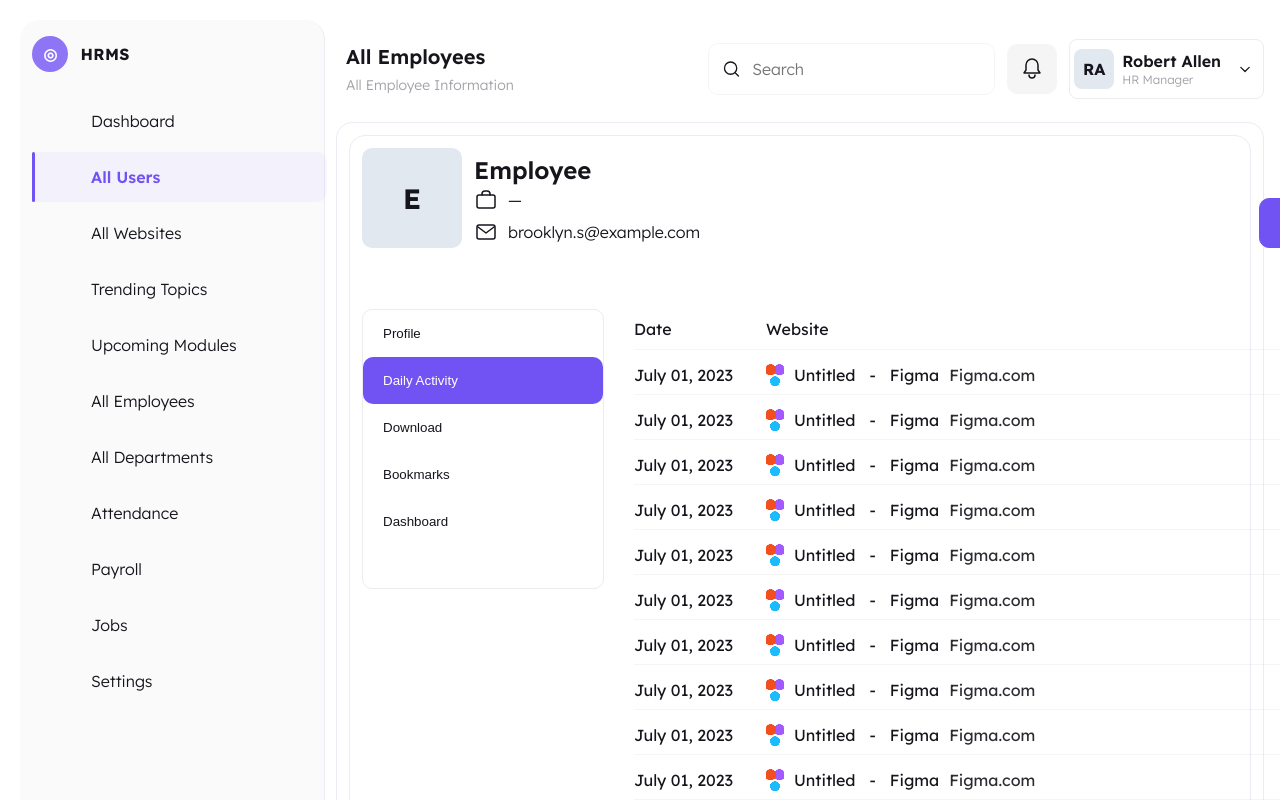
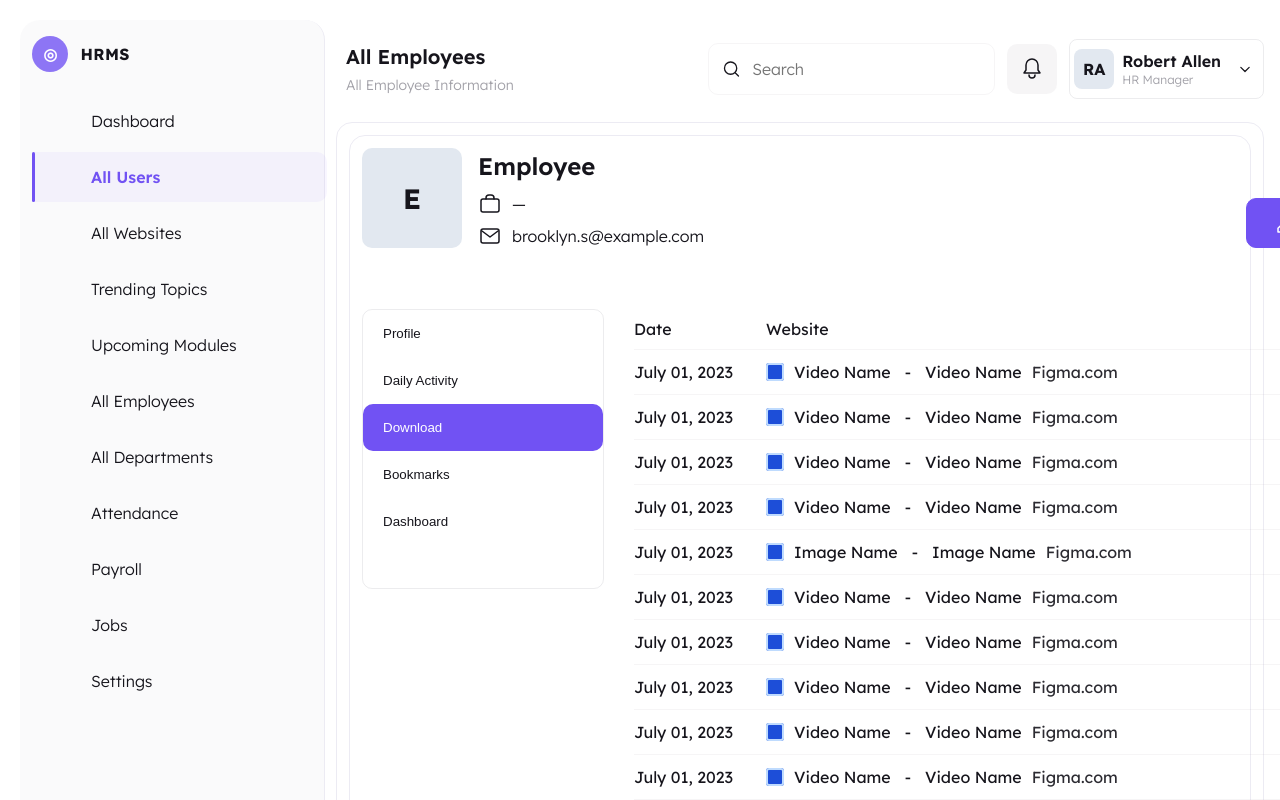
Before and after one commit to saivamshi4121/hrms-frontend, a React (Create React App) app: page /users/1 in a window 1280 px wide. Shown: the top 800 px of the page. Built offline with nearby package versions, Linux system fonts and the light colour scheme.

Commit message:
worked on download section

```diff
--- a/src/components/EmployeeDetailsPanel.jsx
+++ b/src/components/EmployeeDetailsPanel.jsx
@@ -1,4 +1,4 @@
-import React from 'react';
+import React, { useState } from 'react';
 
 function getInitials(fullName) {
   const parts = String(fullName).trim().split(/\s+/);
@@ -15,7 +15,16 @@ const dailyActivity = new Array(10).fill(null).map((_, i) => ({
   status: 'Delete',
 }));
 
+const downloadItems = new Array(10).fill(null).map((_, i) => ({
+  id: i + 1,
+  date: 'July 01, 2023',
+  kind: i === 4 ? 'Image' : 'Video',
+  name: i === 4 ? 'Image Name' : 'Video Name',
+  domain: 'Figma.com',
+}));
+
 function EmployeeDetailsPanel({ open, user, onClose }) {
+  const [activeTab, setActiveTab] = useState('Download');
   if (!open || !user) return null;
 
   return (
@@ -53,7 +62,13 @@ function EmployeeDetailsPanel({ open, user, onClose }) {
             </div>
           </div>
           <div className="panel-actions">
-            <button type="button" className="btn btn-primary edit-profile">Edit Profile</button>
+            <button type="button" className="btn btn-primary edit-profile">
+              <svg width="24" height="24" viewBox="0 0 24 24" fill="none" xmlns="http://www.w3.org/2000/svg" aria-hidden="true">
+                <path d="M3 17.25V21h3.75L19.81 7.94l-3.75-3.75L3 17.25Z" stroke="#FFFFFF" strokeWidth="1.5" strokeLinejoin="round"/>
+                <path d="M14.06 4.19l3.75 3.75" stroke="#FFFFFF" strokeWidth="1.5" strokeLinecap="round"/>
+              </svg>
+              <span>Edit Profile</span>
+            </button>
             <button type="button" className="panel-close" aria-label="Close" onClick={onClose}>×</button>
           </div>
         </div>
@@ -63,19 +78,19 @@ function EmployeeDetailsPanel({ open, user, onClose }) {
         <div className="panel-body">
           <div className="details-grid">
             <aside className="side-card">
-              <button type="button" className="side-item">
+              <button type="button" className={`side-item ${activeTab === 'Profile' ? 'active' : ''}`} onClick={() => setActiveTab('Profile')}>
                 <span>Profile</span>
               </button>
-              <button type="button" className="side-item active">
+              <button type="button" className={`side-item ${activeTab === 'Daily' ? 'active' : ''}`} onClick={() => setActiveTab('Daily')}>
                 <span>Daily Activity</span>
               </button>
-              <button type="button" className="side-item">
+              <button type="button" className={`side-item ${activeTab === 'Download' ? 'active' : ''}`} onClick={() => setActiveTab('Download')}>
                 <span>Download</span>
               </button>
-              <button type="button" className="side-item">
+              <button type="button" className={`side-item ${activeTab === 'Bookmarks' ? 'active' : ''}`} onClick={() => setActiveTab('Bookmarks')}>
                 <span>Bookmarks</span>
               </button>
-              <button type="button" className="side-item">
+              <button type="button" className={`side-item ${activeTab === 'Dashboard' ? 'active' : ''}`} onClick={() => setActiveTab('Dashboard')}>
                 <span>Dashboard</span>
               </button>
             </aside>
@@ -87,20 +102,48 @@ function EmployeeDetailsPanel({ open, user, onClose }) {
                 <div className="ah-col muted">Status</div>
               </div>
               <div className="activity-rows">
-                {dailyActivity.map((row) => (
+                {(activeTab === 'Daily' ? dailyActivity : downloadItems).map((row) => (
                   <div className="activity-row" key={row.id}>
                     <div className="ar-col date">{row.date}</div>
                     <div className="ar-col website">
                       <div className="site-cell">
-                        <span className="site-icon" aria-hidden="true" />
-                        <span className="site-title">{row.title}</span>
-                        <span className="dash">-</span>
-                        <span className="site-app">{row.app}</span>
+                        {activeTab === 'Daily' ? (
+                          <span className="site-icon" aria-hidden="true" />
+                        ) : (
+                          <span className="file-icon" aria-hidden="true" />
+                        )}
+                        {activeTab === 'Daily' ? (
+                          <>
+                            <span className="site-title">{row.title}</span>
+                            <span className="dash">-</span>
+                            <span className="site-app">{row.app}</span>
+                          </>
+                        ) : (
+                          <>
+                            <span className="site-app">{row.name}</span>
+                            <span className="dash">-</span>
+                            <span className="site-title">{row.kind} Name</span>
+                          </>
+                        )}
                         <span className="site-domain">{row.domain}</span>
                       </div>
                     </div>
                     <div className="ar-col status">
-                      <span className="status-tag danger">{row.status}</span>
+                      {activeTab === 'Daily' ? (
+                        <span className="status-tag danger">Delete</span>
+                      ) : (
+                        <div className="status-icons">
+                          <button className="mini-icon-btn" title="Open link" aria-label="Open link">
+                            <svg viewBox="0 0 24 24" fill="none" xmlns="http://www.w3.org/2000/svg"><path d="M10 14l6-6m-4-2h4a2 2 0 012 2v4" stroke="#8B8A93" strokeWidth="1.6" strokeLinecap="round" strokeLinejoin="round"/></svg>
+                          </button>
+                          <button className="mini-icon-btn" title="View" aria-label="View">
+                            <svg viewBox="0 0 24 24" fill="none" xmlns="http://www.w3.org/2000/svg"><path d="M2 12s3.5-6 10-6 10 6 10 6-3.5 6-10 6-10-6-10-6Z" stroke="#8B8A93" strokeWidth="1.6" strokeLinecap="round" strokeLinejoin="round"/><circle cx="12" cy="12" r="3.5" stroke="#8B8A93" strokeWidth="1.6"/></svg>
+                          </button>
+                          <button className="mini-icon-btn" title="Delete" aria-label="Delete">
+                            <svg viewBox="0 0 24 24" fill="none" xmlns="http://www.w3.org/2000/svg"><path d="M19 6l-1 14a2 2 0 0 1-2 2H8a2 2 0 0 1-2-2L5 6" stroke="#8B8A93" strokeWidth="1.6" strokeLinecap="round"/><path d="M3 6h18" stroke="#8B8A93" strokeWidth="1.6" strokeLinecap="round"/></svg>
+                          </button>
+                        </div>
+                      )}
                     </div>
                   </div>
                 ))}
--- a/src/index.css
+++ b/src/index.css
@@ -1,8 +1,6 @@
 body {
   margin: 0;
-  font-family: -apple-system, BlinkMacSystemFont, 'Segoe UI', 'Roboto', 'Oxygen',
-    'Ubuntu', 'Cantarell', 'Fira Sans', 'Droid Sans', 'Helvetica Neue',
-    sans-serif;
+  font-family: 'Lexend', ui-sans-serif, system-ui, -apple-system, Segoe UI, Roboto, Arial, "Apple Color Emoji", "Segoe UI Emoji";
   -webkit-font-smoothing: antialiased;
   -moz-osx-font-smoothing: grayscale;
   background: var(--bg);
--- a/src/styles/dashboard.css
+++ b/src/styles/dashboard.css
@@ -137,8 +137,8 @@ table.table tbody td { padding: 12px 10px; border-bottom: 1px solid var(--border
 .details-inner { box-sizing: border-box; display: flex; flex-direction: column; gap: 30px; width: 1040px; min-height: 745px; }
 .profile-details { width: 1040px; height: 131px; display: flex; flex-direction: column; gap: 30px; }
 .panel-header { width: 1040px; height: 100px; display: flex; align-items: flex-end; justify-content: space-between; padding: 0; gap: 542px; }
-.user-hero { display: flex; align-items: center; gap: 12px; }
-.panel-actions { display: flex; align-items: center; gap: 8px; }
+.user-hero { display: flex; align-items: flex-start; gap: 16px; width: 342px; height: 100px; }
+.panel-actions { display: flex; align-items: center; gap: 10px; }
 .panel-close { border: none; background: transparent; font-size: 28px; line-height: 1; cursor: pointer; color: var(--muted); }
 .divider-1040 { width: 1040px; height: 1px; background: rgba(162,161,168,0.2); }
 .panel-body { padding: 0; }
@@ -149,7 +149,8 @@ table.table tbody td { padding: 12px 10px; border-bottom: 1px solid var(--border
 .profile-meta-row { display: flex; align-items: center; gap: 10px; height: 24px; }
 .icon-24 { width: 24px; height: 24px; display:block; }
 .meta-text { font-family: 'Lexend'; font-weight: 300; font-size: 16px; line-height: 24px; color: var(--text); }
-.edit-profile { padding: 20px; height: 50px; border-radius: 10px; }
+.edit-profile { width: 156px; height: 50px; padding: 20px; border-radius: 10px; display: flex; align-items: center; justify-content: center; gap: 10px; }
+.user-hero .details { display: flex; flex-direction: column; align-items: flex-start; gap: 8px; width: 226px; height: 100px; padding: 0; }
 /* Daily Activity layout */
 .details-grid { display: grid; width: 1040px; height: 584px; grid-template-columns: 242px 1fr; gap: 30px; }
 .side-card { box-sizing: border-box; width: 242px; height: 280px; border: 1px solid rgba(162,161,168,0.2); border-radius: 10px; padding: 0; display: flex; flex-direction: column; }
@@ -164,12 +165,16 @@ table.table tbody td { padding: 12px 10px; border-bottom: 1px solid var(--border
 .activity-row .ar-col { display: flex; align-items: center; padding: 10px 10px 10px 0; }
 .site-cell { display: flex; align-items: center; gap: 10px; }
 .site-icon { width: 18px; height: 23px; background: radial-gradient(circle at 25% 25%, #f24e1e 25%, transparent 26%), radial-gradient(circle at 75% 25%, #a259ff 25%, transparent 26%), radial-gradient(circle at 50% 75%, #1abcfe 25%, transparent 26%); border-radius: 4px; }
+.file-icon { width: 18px; height: 18px; border-radius: 3px; background: #1d4ed8; box-shadow: inset 0 0 0 2px #bfdbfe; }
 .site-title { font-weight: 500; }
 .dash { margin: 0 4px; font-weight: 500; }
 .site-app { font-weight: 500; }
 .site-domain { color: var(--text); opacity: .9; }
 .status-tag { display: inline-flex; align-items: center; justify-content: center; padding: 3px 8px; border-radius: 4px; font-size: 12px; height: 24px; }
 .status-tag.danger { background: rgba(244,91,105,0.1); color: #F45B69; }
+.status-icons { display: flex; align-items: center; gap: 10px; }
+.mini-icon-btn { width: 24px; height: 24px; border: none; background: transparent; padding: 0; display:grid; place-items:center; cursor: pointer; }
+.mini-icon-btn svg { width: 18px; height: 18px; }
 
 /* Activity footer pagination (Figma styled) */
 .activity-footer { display: grid; grid-template-columns: 1fr auto 1fr; align-items: center; margin-top: 8px; height: 46px; }
```
